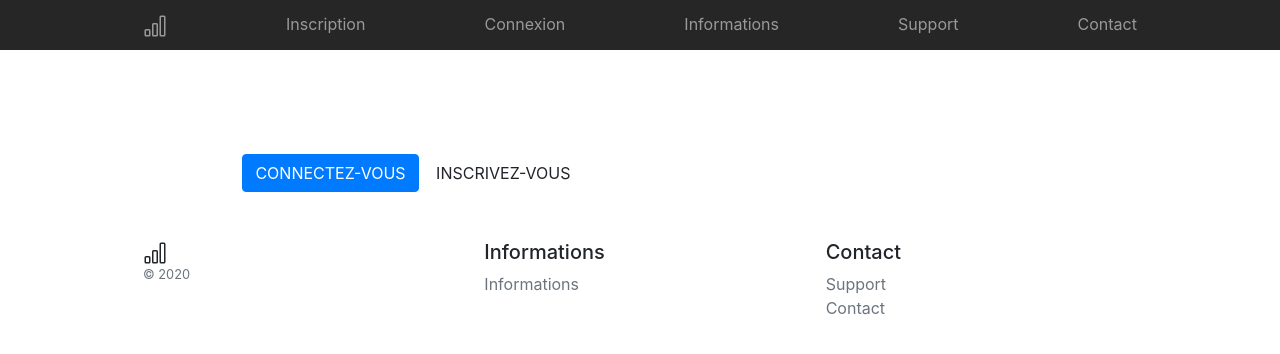
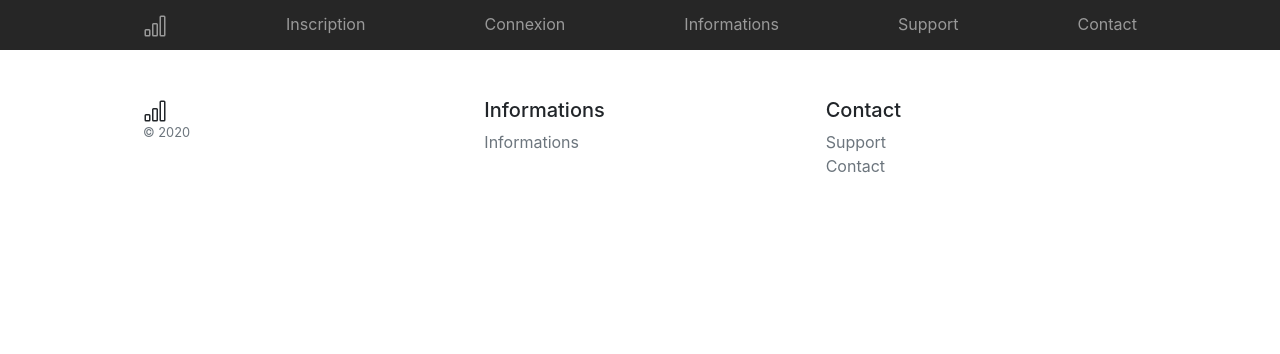
Before and after one commit to lucasggit/PLI, a Symfony app: template templates/ecoach/index.html.twig in a window 1280 px wide. Shown: the top 354 px of the page. Run offline with Twig, Linux system fonts and the light colour scheme; the template is opened without the code that fills it, so the values that code supplies are empty; some libraries are stand-ins or nearby versions.

Commit message:
save change 2

```diff
--- a/templates/ecoach/index.html.twig
+++ b/templates/ecoach/index.html.twig
@@ -18,31 +18,11 @@
         font-size: 3.5rem;
       }
     }
-    .home {
-      background-image: url(../../public/img/Cover.jpg) no-repeat bottom center;
-      background-size: cover;
-      position: relative;
-  }
   </style>
   {% if not app.user %}
-  <section id="hello" class="home bg-mega">
-    <div class="overlay"></div>
-    <div class="container">
-        <div class="row">
-            <div class="main_home">
-                <div class="home_text">
-                    <h1 class="text-white">BIENVENUE SUR<br /> MY E-COACH!</h1>
-                </div>
+  <div>
 
-                <div class="home_btns m-top-40">
-                    <a href="{{ path('security_login') }}" class="btn btn-primary m-top-20">CONNECTEZ-VOUS</a>
-                    <a href="{{ path('security_registration') }}" class="btn btn-default m-top-20">INSCRIVEZ-VOUS</a>
-                </div>
-
-            </div>
-        </div><!--End off row-->
-    </div><!--End off container -->
-</section> <!--End off Home Sections-->
+  </div>
   {% else %}
     <div class="position-relative overflow-hidden p-3 p-md-5 m-md-3 text-center bg-light">
       <div class="col-md-5 p-lg-5 mx-auto my-5">
--- a/templates/security/produits.html.twig
+++ b/templates/security/produits.html.twig
@@ -26,6 +26,7 @@
 </div>
 {{ form_start(form) }}
 <div class="row">
+  <div class="col-md-4"></div>
   <div class="col-md-4">
     <div class="card mb-4 shadow-sm" width="100%" height="225" preserveAspectRatio="xMidYMid slice" focusable="false">
       <svg class="bd-placeholder-img card-img-top" width="100%" height="225" xmlns="http://www.w3.org/2000/svg" preserveAspectRatio="xMidYMid slice" focusable="false" role="img" aria-label="Placeholder: Thumbnail"><title>Placeholder</title><rect width="100%" height="100%" fill="#55595c"/><text x="50%" y="50%" fill="#eceeef" dy=".3em">Télécharge une image ci-dessous</text></svg>
```
Also changed, not shown: public/uploads/660edf5cd4182da1af4ecc079ad7efd0.jpeg (deleted), 1 other file.
